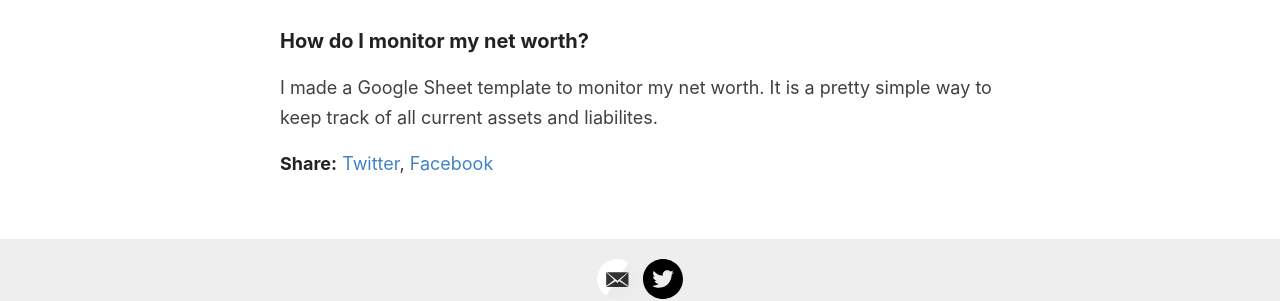
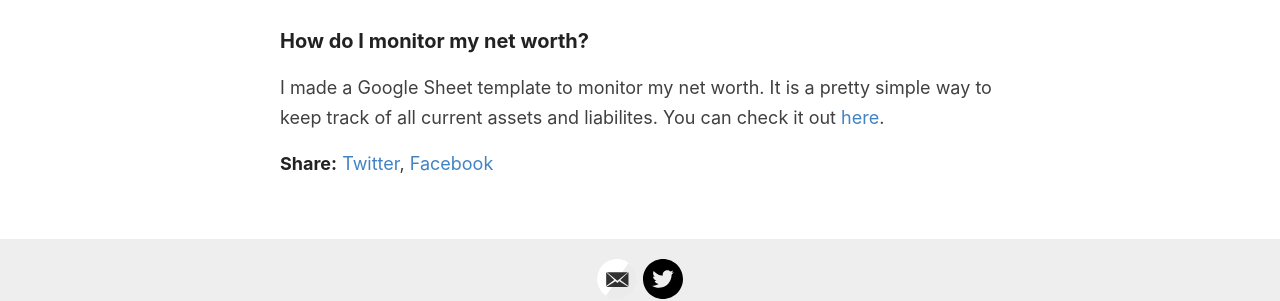
Before and after one commit to parakalan/vikhed-blog, a Jekyll site: the page built from _posts/2022-11-13-net-worth-tracking.md, in a window 1280 px wide. Shown: the part 1553-1854 px from the top of the page. Built offline with Jekyll 4.4.1, drawn with Linux system fonts in a browser that asks for light colours.

Commit message:
Update NW

```diff
--- a/_posts/2022-11-13-net-worth-tracking.md
+++ b/_posts/2022-11-13-net-worth-tracking.md
@@ -24,4 +24,4 @@ It is true that pessimism sells. But that is surely not what I am doing. I know
 
 <h3 style="text-align: left">How do I monitor my net worth?</h3>
 
-I made a Google Sheet template to monitor my net worth. It is a pretty simple way to keep track of all current assets and liabilites.
+I made a Google Sheet template to monitor my net worth. It is a pretty simple way to keep track of all current assets and liabilites. You can check it out <a href="https://vikhed.in/net-worth">here</a>.
```
